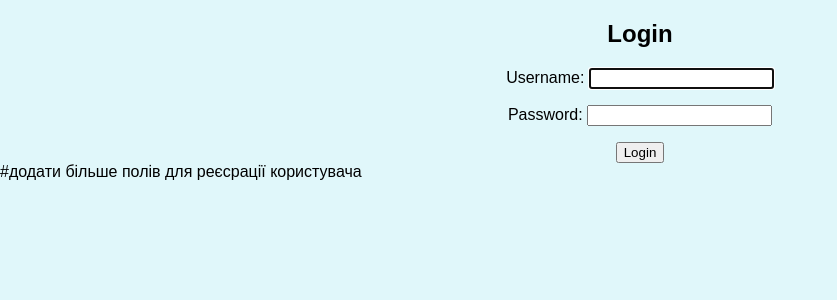
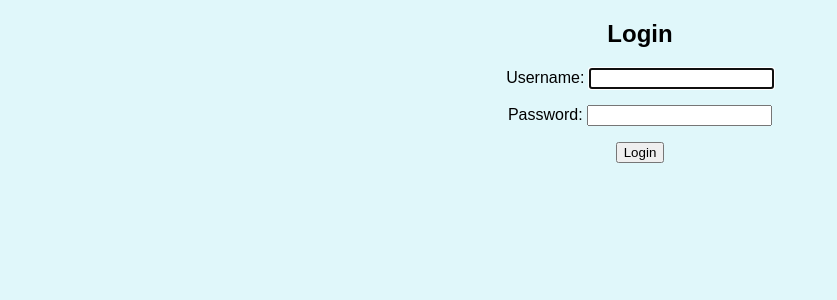
Before and after one commit to YuraS1mple/Bezrodnyi.Unyversity.Eco-Friendly_Lifestyle_Tracker, a Django app: page /accounts/login/ in a window 1280 px wide. Shown: the top 300 px of the page, without its empty margins (0-837 px from the left). Run offline with Django 5.2, Linux system fonts and the light colour scheme.

Commit message:
Update login.html

```diff
--- a/main/templates/registration/login.html
+++ b/main/templates/registration/login.html
@@ -17,4 +17,4 @@
     </div>
 </body>
 </html>
-#додати більше полів для реєсрації користувача
+<!--додати більше полів для реєсрації користувача-->
```
